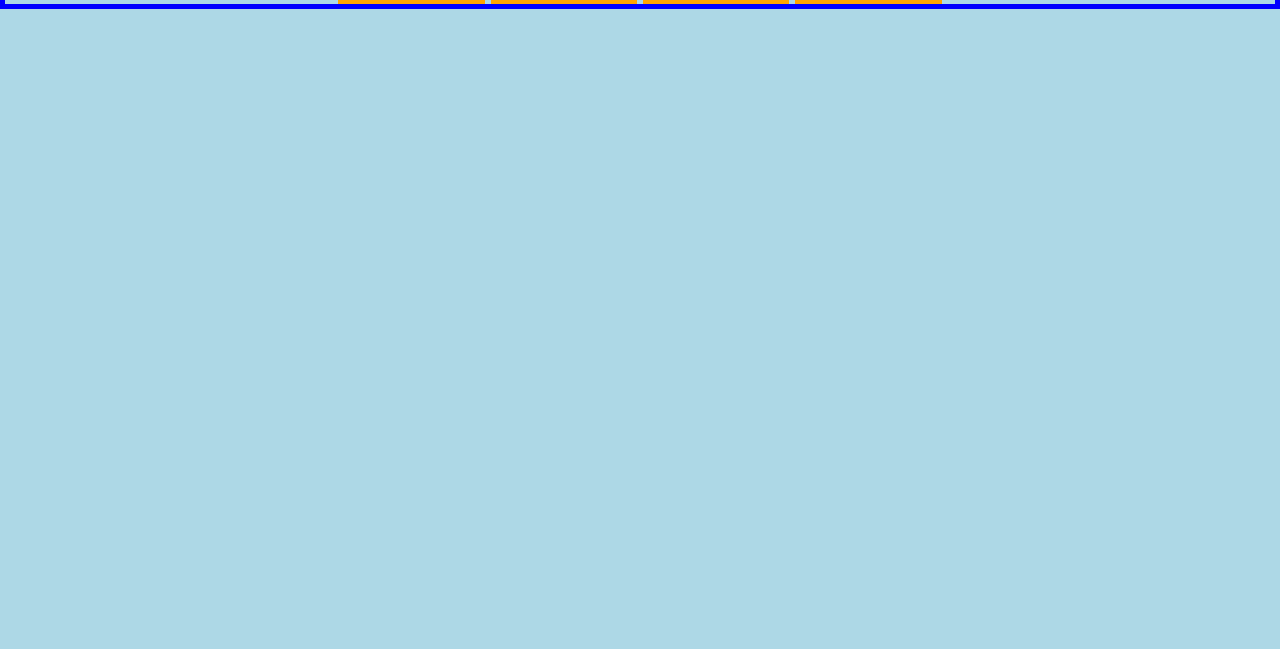
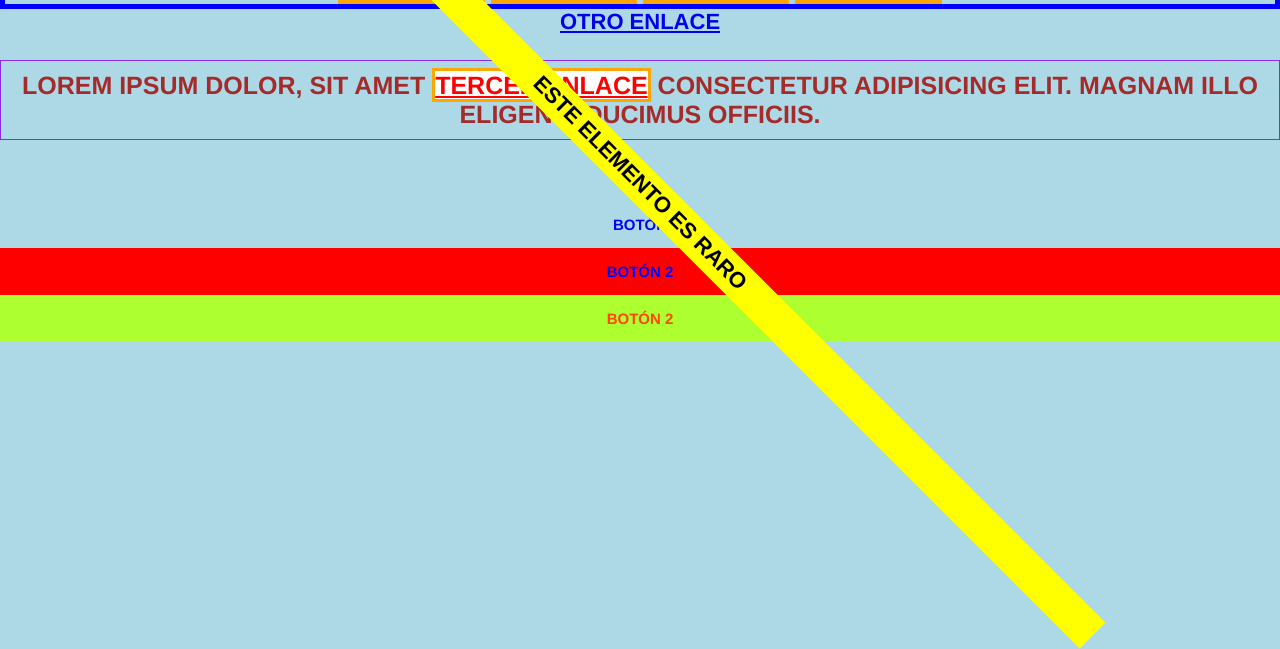
Before and after one commit to WinTux/Curso_HTML_2023, a plain HTML site: page sass.html in a window 1280 px wide. Shown: the part 371-1020 px from the top of the page. Before the commit the page ends 800 px from the top, so only its background shows below. Drawn offline with Linux system fonts and the light colour scheme.

Commit message:
SASS mixin y extend

```diff
--- a/sass-exportado/estilo3.scss
+++ b/sass-exportado/estilo3.scss
@@ -10,6 +10,8 @@ $miFont: Helvetica, sans-serif;
 $miColor: red;
 $miFontSize: 22px;
 $miWidth: 680px;
+
+$txt: "ABCxyz";
 
 @mixin nombre-cualquiera {
     color: brown;
@@ -27,12 +29,28 @@ $miWidth: 680px;
     color: $coloreishon;
 }
 
+/* mixin con argumentos (valores por defecto) */
+@mixin bordeador2($coloreishon: blue, $ancho: 2px) {
+    border: $ancho solid $coloreishon;
+    color: $coloreishon;
+}
+
+@mixin super_mixin($bgcolor: white, $color: black, $border-color: red, $ancho: 10px){
+    background-color: $bgcolor;
+    border: $ancho solid $border-color;
+    color: $color;
+}
+
 @mixin estilizado-espacial {
     @include nombre-cualquiera;
     @include otro-mixin;
 }
 
-
+@mixin transformacion($propiedad){
+    -webkit-transform: $propiedad;
+    -ms-transform: $propiedad;
+    transform: $propiedad;
+}
 
 /* Uso de variables  */
 body {
@@ -87,5 +105,55 @@ nav {
 }
 
 div {
-    @include bordeador(blue, 5px);
+    @include bordeador($ancho: 5px, $coloreishon: blue);
+
 }
+
+p {
+    a {
+        @include super-mixin( $ancho: 3px, $color: red, $border-color:orange);
+    }
+}
+
+.caja {
+    @include transformacion(rotate(45deg));
+    background-color: yellow;
+    border: 5px solid yellow;
+    color: black;
+}
+
+.boton-simple {
+    border: none;
+    padding: 15px 30px;
+    text-align: center;
+    font-size: 15px;
+    cursor: pointer;
+}
+
+.boton-alerta {
+    @extend .boton-simple;
+    background-color: red;
+}
+
+.boton-submit {
+    @extend .boton-simple;
+    background-color: greenyellow;
+    color: orangered;
+}
+
+/* Funciones en SASS */
+
+/* cadenas (string)
+texto
+
+"sdfds d AAfdfr 56 545 3 3345 $%$ 5resf"
+
+"k"
+
+" "
+
+""
+
+NULL
+
+*/
--- a/sass.html
+++ b/sass.html
@@ -23,5 +23,20 @@
             </ul>
         </nav>
     </div>
+    <a href="#">otro enlace</a>
+    <p>Lorem ipsum dolor, sit amet <a href="#">tercer enlace</a> consectetur adipisicing elit. Magnam illo eligendi ducimus officiis.</p>
+
+    <div class="caja">
+        Este elemento es raro
+    </div>
+    <div class="boton-simple">
+        Botón
+    </div>
+    <div class="boton-alerta">
+        Botón 2
+    </div>
+    <div class="boton-submit">
+        Botón 2
+    </div>
 </body>
 </html>
```
Also changed, not shown: resources/estilo3.css, 1 other file.
